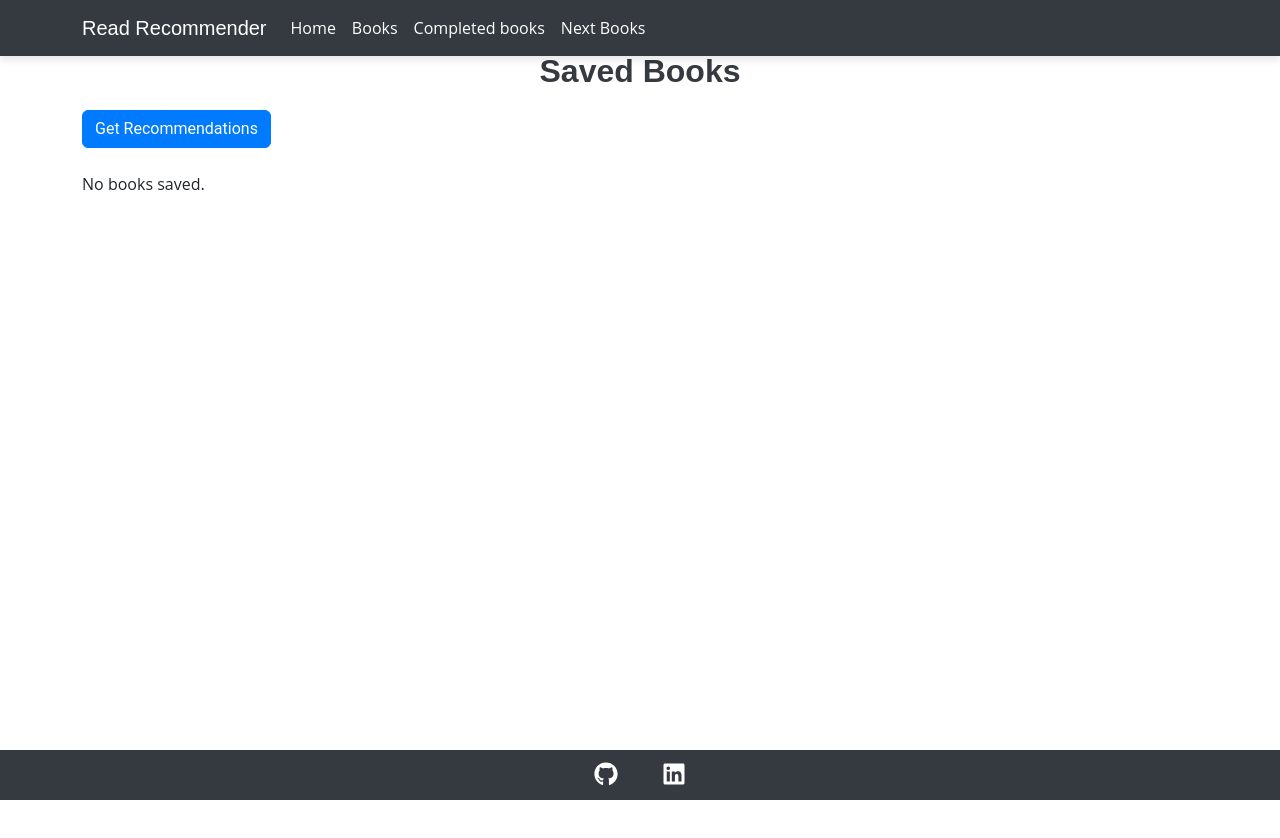
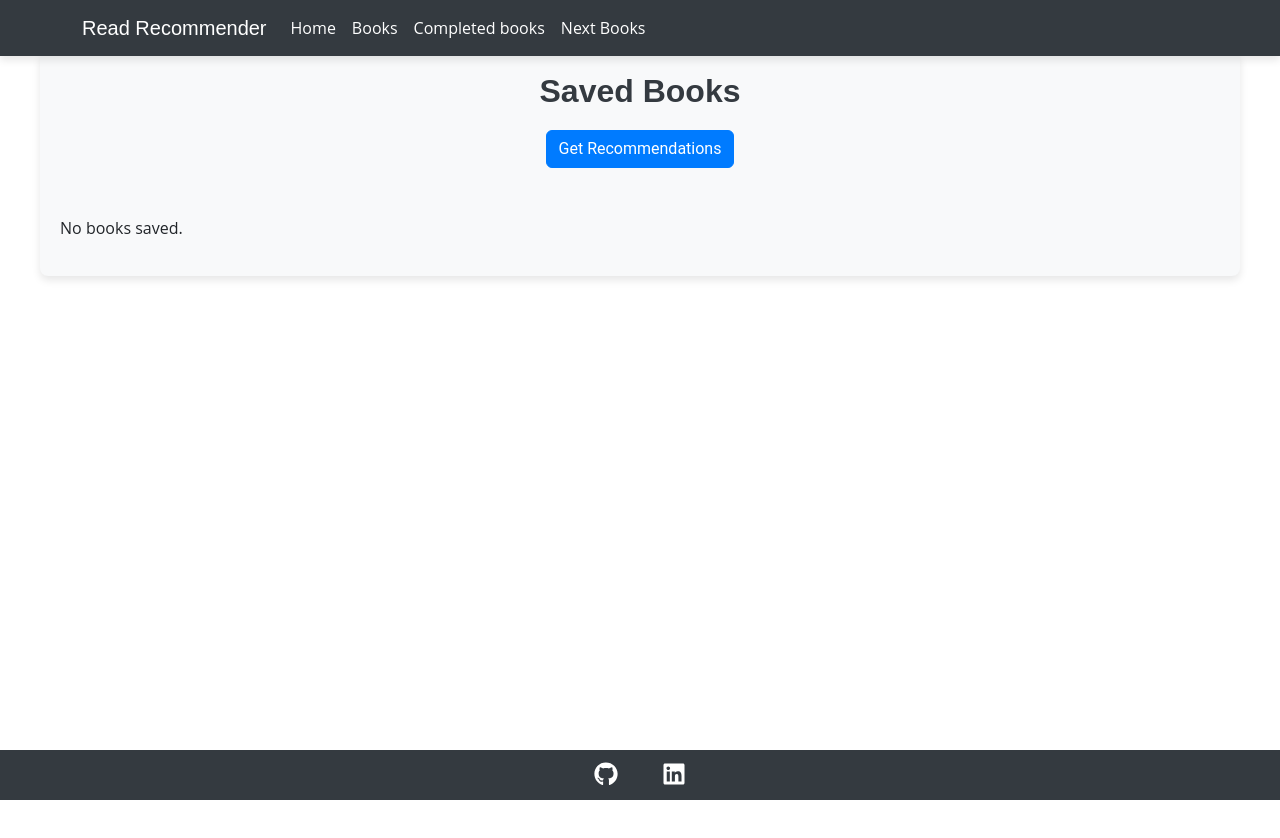
Before and after one commit to LeooRodriguez/ReadRecommender, a React (Create React App) app: page /saved in a window 1280 px wide. Shown: the top 838 px of the page. Built offline with nearby package versions, Linux system fonts and the light colour scheme.

Commit message:
Changes | Img | Buttons | CSS

```diff
--- a/src/App.css
+++ b/src/App.css
@@ -12,7 +12,7 @@ body {
 
 .search-page {
   min-height: 100vh;
-  background-image: url('https://images.alphacoders.com/861/thumb-1920-86131.jpg');
+  background-image: url('https://images.pexels.com/photos/3970396/pexels-photo-3970396.jpeg?auto=compress&cs=tinysrgb&w=1260&h=750&dpr=1');
   background-size: cover;
   background-repeat: no-repeat;
   background-attachment: fixed;
--- a/src/components/HomePage.css
+++ b/src/components/HomePage.css
@@ -8,7 +8,7 @@ body {
   justify-content: center;
   align-items: center;
   min-height: 100vh;
-  background: url('https://images.pexels.com/photos/16553326/pexels-photo-16553326/free-photo-of-libro.jpeg') no-repeat center center/cover;
+  background: url('https://images.pexels.com/photos/3970396/pexels-photo-3970396.jpeg?auto=compress&cs=tinysrgb&w=1260&h=750&dpr=1') no-repeat center center/cover;
   color: #D2B48C;
   text-shadow: 0 1px 3px rgba(0, 0, 0, 0.5);
 }
--- a/src/components/HomePage.js
+++ b/src/components/HomePage.js
@@ -8,7 +8,7 @@ import './HomePage.css';
 
 const HomePage = () => {
   const carouselItems = [
-    { id: 1, image: 'https://images.pexels.com/photos/2228586/pexels-photo-2228586.jpeg', caption: 'Explore a World of Books' },
+    { id: 1, image: 'https://images.pexels.com/photos/2228586/pexels-photo-2228586.jpeg?auto=compress&cs=tinysrgb&w=1260&h=750&dpr=1', caption: 'Explore a World of Books' },
     { id: 2, image: 'https://images.pexels.com/photos/3207628/pexels-photo-3207628.jpeg?auto=compress&cs=tinysrgb&w=1260&h=750&dpr=1', caption: 'Find Your Next Favorite Read' },
     { id: 3, image: 'https://images.pexels.com/photos/3747468/pexels-photo-3747468.jpeg?auto=compress&cs=tinysrgb&w=1260&h=750&dpr=1', caption: 'Discover New Authors and Genres' }
 
--- a/src/components/NextBooksPage.css
+++ b/src/components/NextBooksPage.css
@@ -64,3 +64,20 @@
     background-color: #0056b3;
     border-color: #004085;
   }
+
+  .btn-danger {
+    background-color: #dc3545;
+    border-color: #dc3545;
+    transition: background-color 0.3s, border-color 0.3s;
+  }
+
+  .btn-danger:hover {
+    background-color: #c82333;
+    border-color: #bd2130;
+  }
+
+  .center-button {
+    display: flex;
+    justify-content: center;
+    margin-bottom: 20px;
+  }
--- a/src/components/NextBooksPage.js
+++ b/src/components/NextBooksPage.js
@@ -1,5 +1,5 @@
 import React, { useEffect, useState } from 'react';
-import { Container, Row, Col, Card } from 'react-bootstrap';
+import { Container, Row, Col, Card, Button } from 'react-bootstrap';
 import 'bootstrap/dist/css/bootstrap.min.css';
 import './NextBooksPage.css';
 
@@ -12,11 +12,23 @@ const NextBooksPage = () => {
     setNextBooks(books);
   }, []);
 
+  const clearNextBooks = () => {
+    localStorage.removeItem('nextBooks');
+    setNextBooks([]);
+  };
+
   return (
     <Container className="next-books-page">
       <Row>
         <Col>
           <h1 className="page-title">Next Books</h1>
+          {nextBooks.length > 0 && (
+            <div className="center-button">
+              <Button variant="danger" onClick={clearNextBooks} className="mb-4">
+                Clear Next Books
+              </Button>
+            </div>
+          )}
           <Row className="justify-content-center mt-4">
             {nextBooks.length === 0 ? (
               <p>No books added to the list.</p>
--- a/src/components/SavedBooksPage.css
+++ b/src/components/SavedBooksPage.css
@@ -1,23 +1,83 @@
 .saved-books-page {
-    padding-top: 20px;
-    padding-bottom: 20px;
+  margin: 20px auto;
+  padding: 20px;
+  max-width: 1200px;
+  background-color: #f8f9fa;
+  border-radius: 8px;
+  box-shadow: 0 4px 8px rgba(0, 0, 0, 0.1);
 }
 
 .page-title {
-    font-family: 'Montserrat', sans-serif;
-    margin-bottom: 30px;
   text-align: center;
-    color: #007bff;
+  margin-bottom: 20px;
+  font-size: 2rem;
+  color: #343a40;
+  font-weight: bold;
 }
 
 .card {
-    box-shadow: 0 4px 6px rgba(0, 0, 0, 0.1);
+  margin: 10px;
+  border: none;
+  transition: transform 0.3s, box-shadow 0.3s;
+}
+
+.card:hover {
+  transform: scale(1.05);
+  box-shadow: 0 8px 16px rgba(0, 0, 0, 0.2);
+}
+
+.card img {
+  height: 250px;
+  object-fit: cover;
+  border-top-left-radius: 8px;
+  border-top-right-radius: 8px;
 }
 
 .card-title {
-    font-family: 'Open Sans', sans-serif;
+  font-size: 1.4rem;
+  font-weight: bold;
+  color: #495057;
+  text-align: center;
 }
 
 .card-text {
-    font-family: 'Open Sans', sans-serif;
+  font-size: 1rem;
+  color: #6c757d;
+  text-align: center;
 }
+
+.card-body {
+  padding: 15px;
+  display: flex;
+  flex-direction: column;
+  justify-content: center;
+  align-items: center;
+}
+
+.btn-primary {
+  background-color: #007bff;
+  border-color: #007bff;
+  transition: background-color 0.3s, border-color 0.3s;
+}
+
+.btn-primary:hover {
+  background-color: #0056b3;
+  border-color: #004085;
+}
+
+.btn-danger {
+  background-color: #dc3545;
+  border-color: #dc3545;
+  transition: background-color 0.3s, border-color 0.3s;
+}
+
+.btn-danger:hover {
+  background-color: #c82333;
+  border-color: #bd2130;
+}
+
+.center-button {
+  display: flex;
+  justify-content: center;
+  margin-bottom: 20px;
+}
--- a/src/components/SavedBooksPage.js
+++ b/src/components/SavedBooksPage.js
@@ -32,7 +32,11 @@ const SavedBooksPage = () => {
       <Row>
         <Col>
           <h1 className="page-title">Saved Books</h1>
-          <Button variant="primary" onClick={handleShowRecommendations}>Get Recommendations</Button>
+          <div className="center-button">
+            <Button variant="primary" onClick={handleShowRecommendations} className="mb-4">
+              Get Recommendations
+            </Button>
+          </div>
           <Row className="mt-4">
             {savedBooks.length === 0 ? (
               <p>No books saved.</p>
```
Lines whose indentation alone changed are shown as unchanged.
